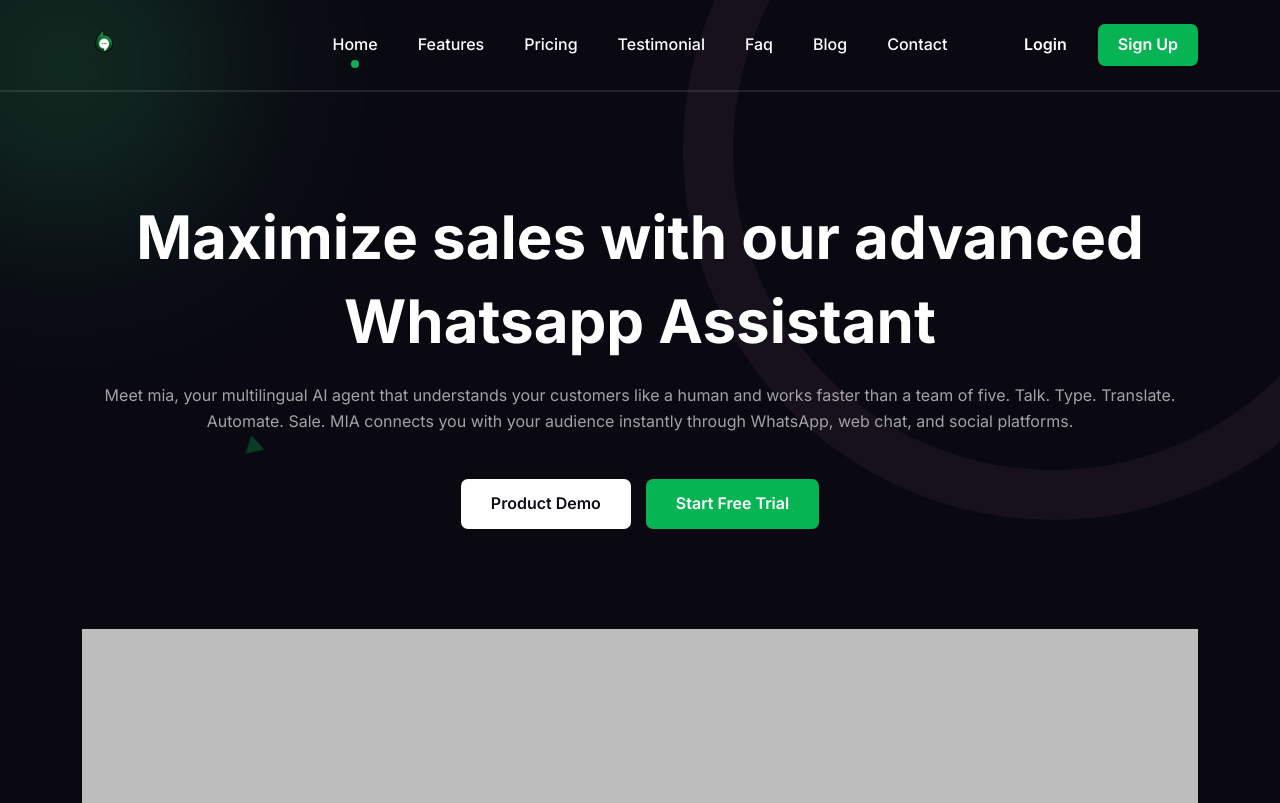
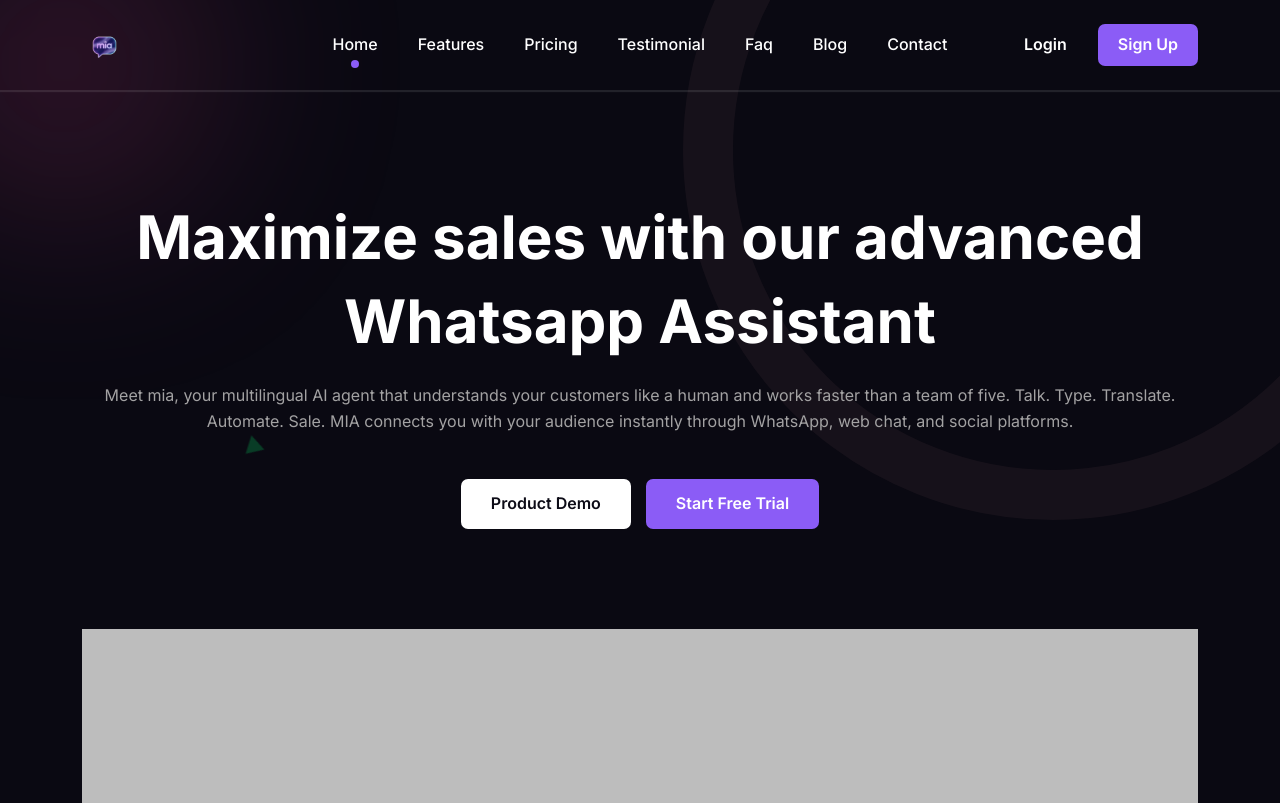
Before and after one commit to Talhaahmd/askmia, a plain HTML site: page index.html in a window 1280 px wide. Shown: the top 803 px of the page. Drawn offline with Linux system fonts and the light colour scheme.

Commit message:
Update to new MIA logo and change color scheme from green to purple/pink

```diff
--- a/assets/sass/default/_variables.scss
+++ b/assets/sass/default/_variables.scss
@@ -2,8 +2,8 @@
   --white-color: #fff;
   --heading-color: #0d0c17;
   --body-color: #6b6b6b;
-  --accent-color: #06b453;
-  --accent-color_2: #017534;
+  --accent-color: #8B5CF6;
+  --accent-color_2: #EC4899;
   --gray-color: #a3a2a3;
   --cyan-color: #e2f8f8;
   --light-blue-color: #8cacff;
--- a/index.html
+++ b/index.html
@@ -8,7 +8,7 @@
     <meta name="description" content="Poze - Point of Sale Landing Page HTML Template">
     <title>Ask Mia | Your Automated Whatsapp Assistant</title>
     <!-- Favicon Icon -->
-    <link rel="icon" href="assets/img/favicon.svg">
+    <link rel="icon" href="freepik__background__7066.png">
     <!-- CSS plugins files -->
     <link rel="stylesheet" href="assets/css/bootstrap.min.css">
     <link rel="stylesheet" href="assets/css/fontawesome.min.css">
@@ -35,7 +35,7 @@
           <div class="cs_main_header_in">
             <div class="cs_main_header_left">
               <a class="cs_site_branding" href="index.html" aria-label="Home page link">
-              <img src="freepik__background__76456.png" alt="Logo">
+              <img src="freepik__background__7066.png" alt="Logo">
               </a>
             </div>
             <div class="cs_main_header_center">
@@ -900,7 +900,7 @@
           <div class="cs_login">
             <div class="cs_login_container text-center">
               <div class="cs_logo">
-                <img src="freepik__background__76456.png" alt="Logo">
+                <img src="freepik__background__7066.png" alt="Logo">
               </div>
               <form class="cs_login_form">
                 <div class="cs_form_heading">
@@ -953,7 +953,7 @@
           <div class="cs_login">
             <div class="cs_login_container text-center">
               <div class="cs_logo">
-                <img src="freepik__background__76456.png" alt="Logo">
+                <img src="freepik__background__7066.png" alt="Logo">
               </div>
               <form class="cs_login_form">
                 <div class="cs_form_heading">
@@ -1009,7 +1009,7 @@
           <div class="cs_login">
             <div class="cs_login_container text-center">
               <div class="cs_logo">
-                <img src="freepik__background__76456.png" alt="Logo">
+                <img src="freepik__background__7066.png" alt="Logo">
               </div>
               <form class="cs_login_form">
                 <div class="cs_form_heading">
@@ -1042,7 +1042,7 @@
         <div class="col-lg-3 col-xl-4">
           <div class="cs_footer_widget">
             <div class="cs_text_field">
-              <img src="freepik__background__76456.png" alt="Logo" class="cs_footer_logo">
+              <img src="freepik__background__7066.png" alt="Logo" class="cs_footer_logo">
               <p class="mb-0">
                 Ask MIA is a Multilingual Interactive Agent that helps businesses communicate, translate,
                 and automate across languages — instantly and intelligently.
```
Also changed, not shown: assets/css/style.css, freepik__background__7066.png (added).
